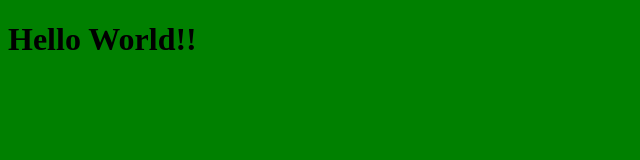
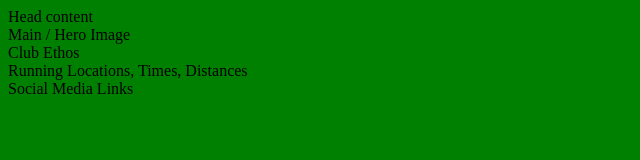
Before and after one commit to bdolan55/love-running-practice1, a plain HTML site: page index.html in a window 1280 px wide. Shown: the whole page, without its empty margins (0-640 px from the left). Drawn offline with Linux system fonts and the light colour scheme.

Commit message:
add core structure for Home Page layout

```diff
--- a/index.html
+++ b/index.html
@@ -12,7 +12,21 @@
     <title>Love Running</title>
 </head>
 <body>
-    <h1>Hello World!!</h1>
+    <header>
+        Head content
+    </header>
+    <section>
+        Main / Hero Image
+    </section>
+    <section>
+        Club Ethos
+    </section>
+    <section>
+        Running Locations, Times, Distances
+    </section>
+    <footer>
+        Social Media Links
+    </footer>
 
 </body>
 </html>
```
